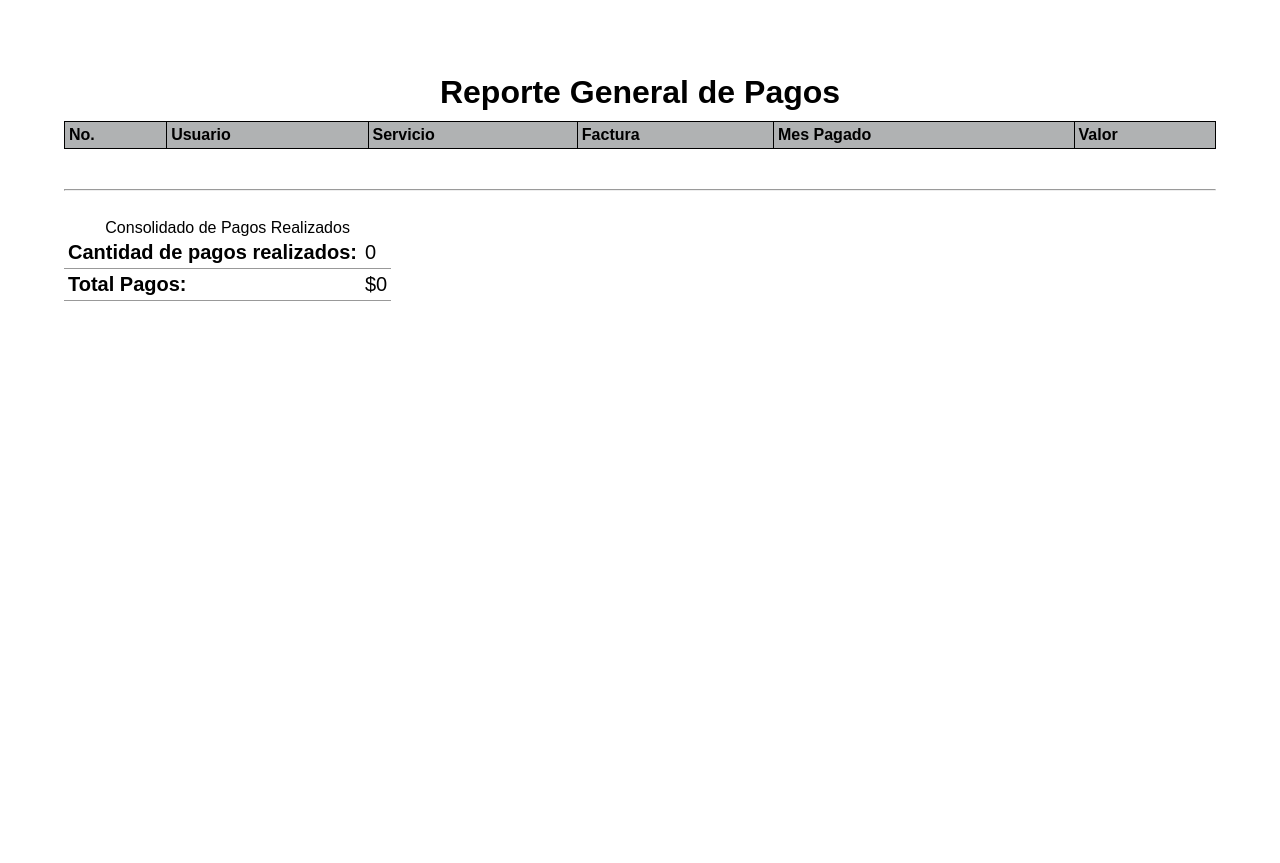
After one commit to lrojassc/acueducto, a Symfony app: template templates/pdf/filter_payments_report.html.twig in a window 1280 px wide. The commit adds this page. Shown: the top 863 px of the page. Run offline with Twig, Linux system fonts and the light colour scheme; the template is opened without the code that fills it, so the values that code supplies are empty; some libraries are stand-ins or nearby versions.

Commit message:
funcionalidad de generar reporte de pagos en pdf y agregar footer sencillo

```diff
--- a/composer.json
+++ b/composer.json
@@ -14,6 +14,7 @@
         "dompdf/dompdf": "^3.0",
         "omines/datatables-bundle": "^0.8.2",
         "phpdocumentor/reflection-docblock": "^5.4",
+        "phpoffice/phpspreadsheet": "^2.1",
         "phpstan/phpdoc-parser": "^1.28",
         "symfony/asset": "7.0.*",
         "symfony/asset-mapper": "7.0.*",
--- a/templates/_nav.html.twig
+++ b/templates/_nav.html.twig
@@ -31,6 +31,7 @@
                     </a>
                     <ul class="dropdown-menu">
                         <li><a class="dropdown-item" href="{{ path('list_payments') }}">Listado de Pagos</a></li>
+                        <li><a class="dropdown-item" href="{{ path('report') }}">Generar Informe de Pagos</a></li>
                     </ul>
                 </li>
             </ul>
--- a/templates/base.html.twig
+++ b/templates/base.html.twig
@@ -16,5 +16,8 @@
     <body>
     {% include '_nav.html.twig' %}
         {% block body %}{% endblock %}
+    <footer style="margin-top: 20px; background-color: #add9f9; width: 100%; height: 40px; text-align: right; padding: 10px; font-size: 12px;">
+        <p>Copyright ©{{  "now"|date("Y") }} Liever Rojas Scarpeta. All Rights Reserved</p></footer>
     </body>
+
 </html>
--- a/templates/invoice/list.html.twig
+++ b/templates/invoice/list.html.twig
@@ -36,6 +36,7 @@
                             <th>Concepto</th>
                             <th>Usuario</th>
                             <th>Servicio</th>
+                            <th>Dirección</th>
                             <th>Acción</th>
                         </tr>
                     </thead>
@@ -51,6 +52,7 @@
                             <td>{{ invoice.status }}</td>
                             <td><a href="{{ path('show_user', {user: invoice.user.id}) }}">{{ invoice.user.name }}</a></td>
                             <td>{{ invoice.subscription.service }}</td>
+                            <td>{{ invoice.user.address }}</td>
                             <td>
                                 {% if invoice.value == 0 and invoice.status == 'PAGADA' %}
                                     <div class="btn-group" role="group" style="width: 100%">
--- a/templates/payment/list.html.twig
+++ b/templates/payment/list.html.twig
@@ -23,6 +23,7 @@
                             <th>Concepto</th>
                             <th>Suscriptor</th>
                             <th>Servicio</th>
+                            <th>Fecha de Pago</th>
                             <th>Acción</th>
                         </tr>
                     </thead>
@@ -38,6 +39,7 @@
                             <td>{{ payment.invoice.concept }}</td>
                             <td>{{ payment.invoice.user.name }}</td>
                             <td>{{ payment.invoice.subscription.service }}</td>
+                            <td>{{ payment.createdAt|date('d-m-Y') }}</td>
                             <td>
                                 <div class="btn-group" role="group" aria-label="Basic mixed styles example">
                                     <button type="button" class="btn btn-info">Imprimir</button>
--- /dev/null
+++ b/templates/pdf/filter_payments_report.html.twig
@@ -0,0 +1,102 @@
+<style>
+        * {
+                margin: 0;
+                padding: 0;
+                box-sizing: border-box;
+                font-family: 'Outfit', sans-serif;
+        }
+
+        body {
+                height: 100vh;
+                width: 90%;
+                margin: 5%;
+        }
+
+        .container-payments {
+                width: 100%;
+        }
+
+        .title-payment {
+                padding: 10px;
+                text-align: center
+        }
+
+        .payment-data {
+                width: 100%;
+                height: auto;
+                border-color: black;
+                border-width: 1px;
+                border-style: solid;
+                border-spacing: 0;
+                border-collapse: collapse;
+        }
+
+        th, td {
+                padding: 4px;
+                border-bottom: 1px solid #999;
+        }
+
+        .tr-style {
+                background-color: #b0b2b3;
+                border-color: black;
+                border-width: 1px;
+                border-style: solid
+        }
+
+        .th-style {
+                border-color: black;
+                border-width: 1px;
+                border-style: solid;
+                text-align: left
+        }
+
+</style>
+
+<body>
+        <div class="container-payments">
+                <div class="title-payment">
+                        <h1 style="">Reporte General de Pagos</h1>
+                </div>
+                <div class="payments">
+                        <table class="payment-data">
+                                <thead class="head-table">
+                                <tr class="tr-style">
+                                        <th class="th-style" scope="col">No.</th>
+                                        <th class="th-style" scope="col">Usuario</th>
+                                        <th class="th-style" scope="col">Servicio</th>
+                                        <th class="th-style" scope="col">Factura</th>
+                                        <th class="th-style" scope="col">Mes Pagado</th>
+                                        <th class="th-style" scope="col">Valor</th>
+                                </tr>
+                                </thead>
+                                <tbody>
+                                {% set total_payment = 0 %}
+                                {% for payment in payments %}
+                                        <tr>
+                                                <td>{{ payment.id }}</td>
+                                                <td>{{ payment.invoice.user.name }}</td>
+                                                <td>{{ payment.invoice.subscription.service }}</td>
+                                                <td>{{ payment.invoice.id }}</td>
+                                                <td>{{ payment.monthInvoiced }}</td>
+                                                <td>${{ payment.value|number_format(0, '.', '.') }}</td>
+                                        </tr>
+                                        {% set total_payment = total_payment + payment.value %}
+                                {% endfor %}
+                                </tbody>
+                        </table>
+                        <hr style="margin-top: 40px; margin-bottom: 10px">
+                        <table style="border-spacing: 0; border-collapse: collapse;">
+                                <caption>Consolidado de Pagos Realizados</caption>
+                                <br>
+                                <tr>
+                                        <td style="font-weight: bold; font-size: 20px">Cantidad de pagos realizados: </td>
+                                        <td style="font-size: 20px">{{ payments|length }}</td>
+                                </tr>
+                                <tr>
+                                        <td style="font-weight: bold; font-size: 20px">Total Pagos: </td>
+                                        <td style="font-size: 20px">${{ total_payment|number_format(0, '.', '.') }}</td>
+                                </tr>
+                        </table>
+                </div>
+        </div>
+</body>
```
Also changed, not shown: src/Controller/GeneratePDFController.php (+31 -1 lines), src/Controller/PaymentController.php (+59 -2 lines), src/Form/ReportPaymentType.php (added, +95 -0 lines), src/Repository/PaymentRepository.php (+48 -0 lines), templates/payment/report.html.twig (added, +29 -0 lines), 1 other file.
